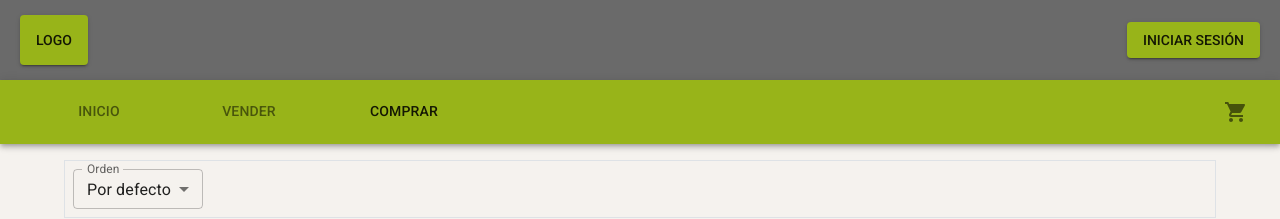
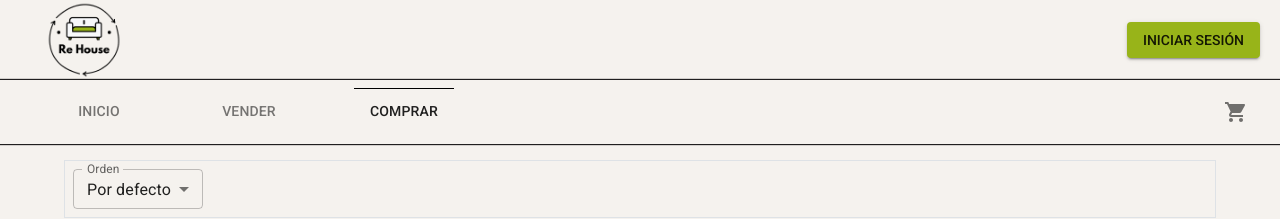
Before and after one commit to No-Country/c12-g21-m-java-react, a React (Vite) app in the folder Frontend/proyecto-nocountry/: page /compras in a window 1280 px wide. Shown: the top 219 px of the page. Built offline with nearby package versions, Linux system fonts and the light colour scheme; no server answers.

Commit message:
se estilizo la vista de compras, header y navbar

```diff
--- a/Frontend/proyecto-nocountry/src/components/header/Header.jsx
+++ b/Frontend/proyecto-nocountry/src/components/header/Header.jsx
@@ -2,7 +2,7 @@ import { Button } from "@mui/material";
 import "./header-style.css";
 import { useNavigate } from "react-router-dom";
 import { useSelector } from "react-redux";
-
+import Logo from '../../assets/img/logo.png'
 const Header = () => {
   const logueado = useSelector((state) => state.user.logueado);
 
@@ -19,11 +19,9 @@ const Header = () => {
   return (
     <div className="header-container">
       <Button
-        className="header-logo"
-        variant="contained"
         onClick={handleActionToHome}
       >
-        LOGO
+        <img className="header-logo" src={Logo} alt="logo"/>
       </Button>
       <div
         style={{
--- a/Frontend/proyecto-nocountry/src/components/header/header-style.css
+++ b/Frontend/proyecto-nocountry/src/components/header/header-style.css
@@ -2,7 +2,6 @@
     width: 100%;
     padding: 0 20px;
     height: 80px;
-    background-color: #6a6a6a;
     display: flex;
     justify-content: space-between;
     align-items: center;
@@ -15,5 +14,5 @@
 }
 
 .header-logo {
-    height: 50px;
+    max-height: 8em;
 }
--- a/Frontend/proyecto-nocountry/src/components/itemListContainer/itemList/item/Item.jsx
+++ b/Frontend/proyecto-nocountry/src/components/itemListContainer/itemList/item/Item.jsx
@@ -24,19 +24,19 @@ const Item = ({ item }) => {
 
     return (
         <div className='item-component my-5'>
-            <div className='item-favorite' onClick={handleFavorite}>
+            {/* <div className='item-favorite' onClick={handleFavorite}>
                 {favorite == false ? <StarBorderIcon></StarBorderIcon> : <StarIcon></StarIcon>}
-            </div>
+            </div> */}
             <Link to={`/detail/${item.idProduct}`} style={{ textDecoration: "none", color: 'black' }}>
                 <div className='item-img-container'>
                     <img className='item-img' src={item.photos[0] ? item.photos[0].imagePath : ""} alt='producto'></img>
                 </div>
                 <div className='item-text'>
-                    <h2>{item.title}</h2>
-                    <p>Categoría: {item.categoryProduct.title}</p>
-                    <p>Ambiente: {item.categoryHouseRooms.title}</p>
-                    <p>Condición: {item.categoryStatus.title}</p>
+                    <div className='d-flex justify-content-between'>
+                    <h3>{item.title}</h3>
                     <p>${item.price}</p>
+                    </div>
+                    <p>{item.description}</p>
                 </div>
             </Link>
         </div>
--- a/Frontend/proyecto-nocountry/src/components/itemListContainer/itemList/item/item-style.css
+++ b/Frontend/proyecto-nocountry/src/components/itemListContainer/itemList/item/item-style.css
@@ -1,11 +1,12 @@
 .item-component {
-    width: 10em;
+    width: 12em;
     height: 20em;
     border-radius: 0.5em;
     background-color: #a6a6a6;
     display: flex;
     flex-direction: column;
     margin: 1em 1em;
+    padding-bottom: 1em;
 }
 
 .item-text {
@@ -20,27 +21,35 @@
     display: flex;
     justify-content: center;
     align-items: center;
-    background-color: beige;
     cursor: pointer;
+    z-index: 5;
+}
+
+.item-img-container {
+    width: 100%;
+    height: 14em;
 }
 
 .item-img {
     width: 100%;
-    max-height: 8em;
-    object-fit: contain;
-
+    height: 100%;
+    object-fit: cover;
+    border-top-left-radius: 0.5em;
+    border-top-right-radius: 0.5em;
 }
 
 .item-text {
     border-bottom-left-radius: 0.5em;
     border-bottom-right-radius: 0.5em;
-    height: 60%;
+    height: 6em;
 }
 
-.item-text h2 {
-    font-size: 1.2em;
+.item-text h3 {
+    font-size: 0.9em;
+    margin: 0;
 }
 
 .item-text p {
-    font-size: 0.8em;
+    font-size: 0.7em;
+    margin: 0;
 }
--- a/Frontend/proyecto-nocountry/src/components/navbar/Navbar.jsx
+++ b/Frontend/proyecto-nocountry/src/components/navbar/Navbar.jsx
@@ -16,6 +16,7 @@ import FavoriteBadge from "../favoriteBadge/FavoriteBadge";
 import UserBadge from "../userBadge/UserBadge";
 import { useMediaQuery } from "@mui/material";
 import { useSelector } from "react-redux";
+import { theme } from "../../assets/styles";
 
 export default function Navbar({ navLinks }) {
   const [open, setOpen] = useState(false);
@@ -25,7 +26,7 @@ export default function Navbar({ navLinks }) {
 
   return (
     <>
-      <AppBar position="sticky">
+      <AppBar position="sticky" sx={{backgroundColor: theme.palette.background.main, boxShadow: "1px 0px 1px 1px"}}>
         <Toolbar>
           <IconButton
             color="inherit"
@@ -50,9 +51,9 @@ export default function Navbar({ navLinks }) {
               indicatorColor="primary"
               TabIndicatorProps={{
                 style: {
-                  height: 2,
+                  height: 3,
                   top: "-1.6px",
-                  backgroundColor: "white",
+                  backgroundColor: "black",
                 },
               }}
             >
--- a/Frontend/proyecto-nocountry/src/pages/compras/Compras.jsx
+++ b/Frontend/proyecto-nocountry/src/pages/compras/Compras.jsx
@@ -20,7 +20,6 @@ export default function Compras() {
   const [productsFiltered, setProductsFiltered] = useState([]);
 
   useEffect(() => {
-    console.log(options)
     const fetchData = async () => {
       try {
         const { category, houseRoom, condition, priceFrom, priceTo, idCity } =
@@ -40,7 +39,6 @@ export default function Compras() {
 
         const data = response.data;
 
-        console.log(data);
 
         if (order === 0) {
           data.sort((a, b) => a.price - b.price);
```
